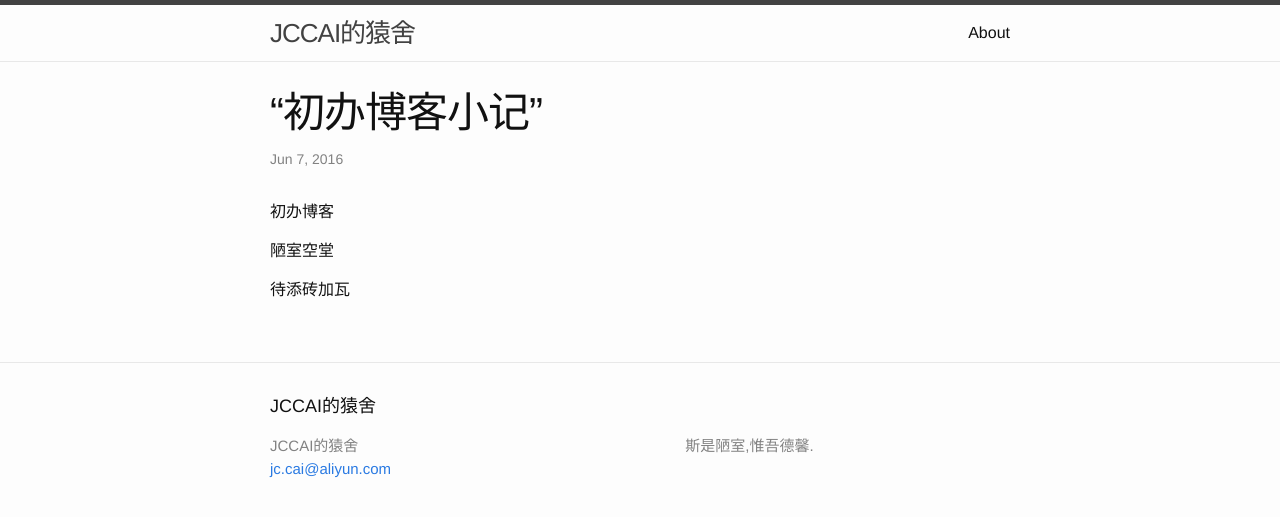
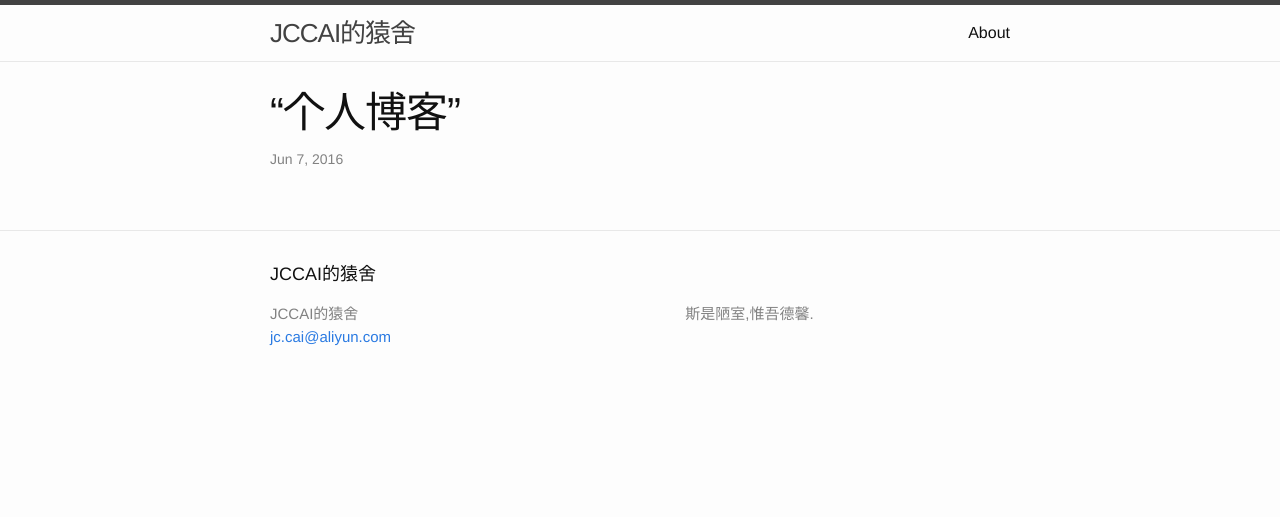
Before and after one commit to jccai/jccai.github.com, a Jekyll site: the page built from _posts/2016-06-07-start.markdown, in a window 1280 px wide. Shown: the top 517 px of the page. Built offline with Jekyll 4.4.1, drawn with Linux system fonts in a browser that asks for light colours.

Commit message:
修改内容

```diff
--- a/_posts/2016-06-07-start.markdown
+++ b/_posts/2016-06-07-start.markdown
@@ -1,12 +1,6 @@
 ---
 layout: post
-title:  “初办博客小记”
+title:  “个人博客”
 date:   2016-06-07 10:07:13 +0800
 categories: jekyll update
 ---
-
-初办博客
-
-陋室空堂
-
-待添砖加瓦
```
